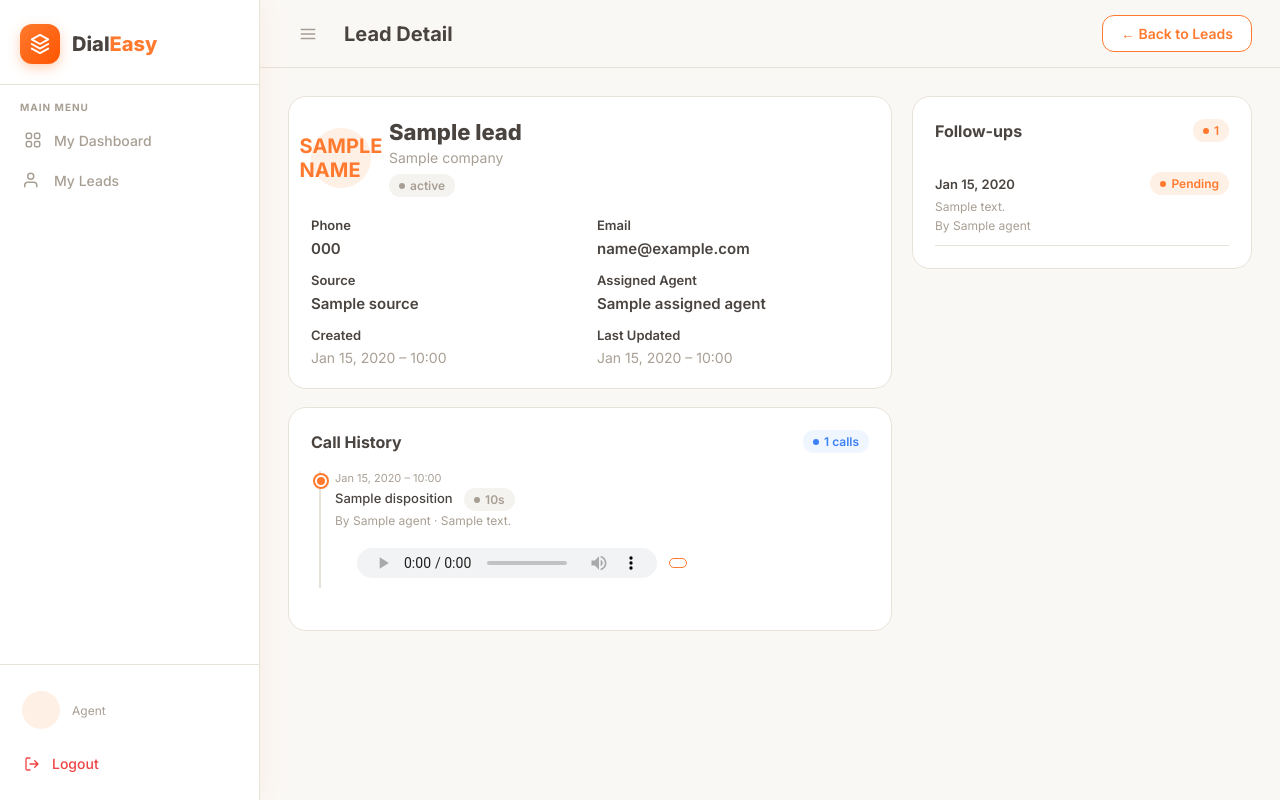
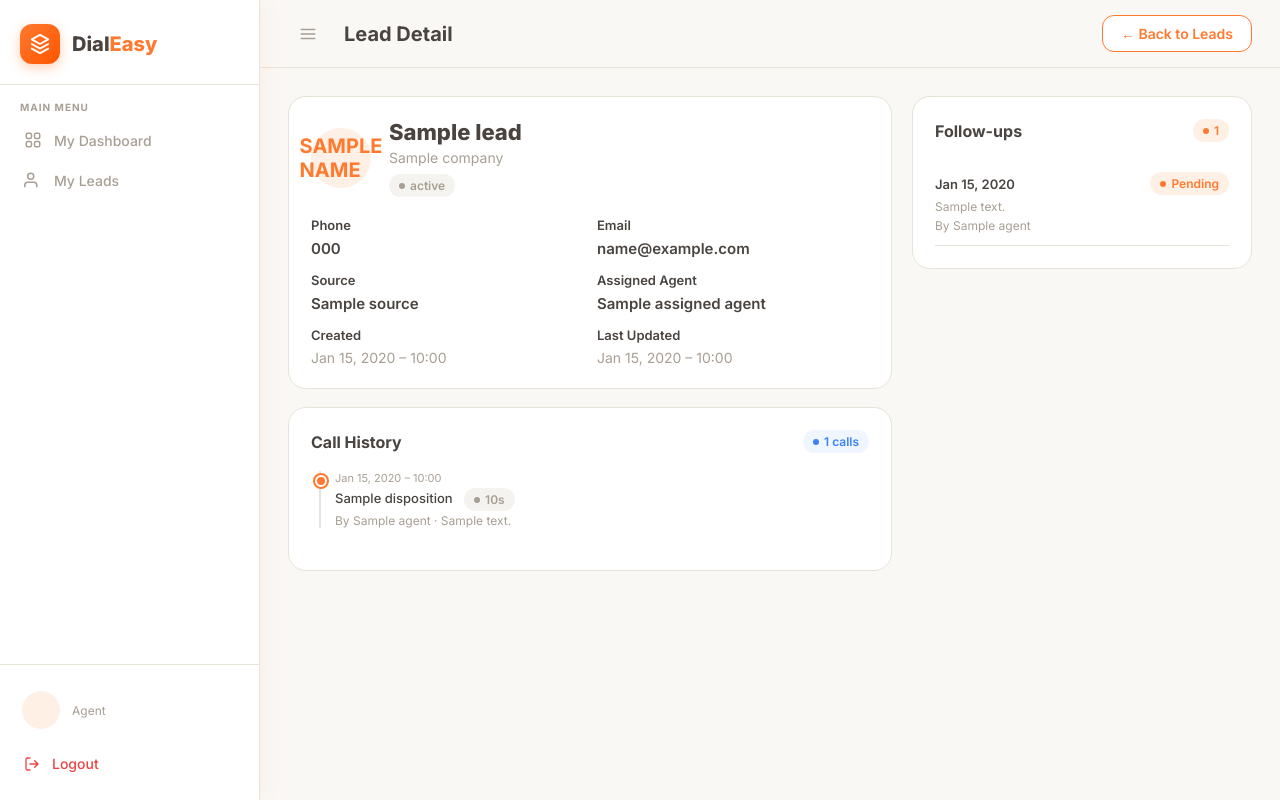
Before and after one commit to Shiwa45/DialEasy, a Django app: template templates/leads/lead_detail.html in a window 1280 px wide. Run offline with Django 5.2, Linux system fonts and the light colour scheme; the template is opened without the code that fills it: most values are stand-ins (such as "Sample title", 1, 10 or a date in 2020).

Commit message:
first commit

```diff
--- a/leads/templates/leads/lead_detail.html
+++ b/leads/templates/leads/lead_detail.html
@@ -70,29 +70,6 @@
             <span class="badge badge-gray" style="margin-left:8px;">{{ call.duration|default:0 }}s</span>
           </div>
           <div class="timeline-sub">By {{ call.agent.get_full_name|default:call.agent.username }}{% if call.notes %} · {{ call.notes|truncatewords:12 }}{% endif %}</div>
-          {% if call.recording_url %}
-          <div style="margin-top:10px;padding:10px;background:var(--gray-100);border-radius:8px;display:flex;align-items:center;gap:12px;">
-            <i class="fas fa-microphone" style="color:var(--orange);"></i>
-            <audio controls style="height:30px;">
-              <source src="{{ call.recording_url }}" type="audio/mpeg">
-              Your browser does not support the audio element.
-            </audio>
-            <a href="{{ call.recording_url }}" download class="btn-secondary" style="padding:4px 8px;font-size:12px;">
-              <i class="fas fa-download"></i>
-            </a>
-          </div>
-          {% elif call.recording %}
-          <div style="margin-top:10px;padding:10px;background:var(--gray-100);border-radius:8px;display:flex;align-items:center;gap:12px;">
-            <i class="fas fa-microphone" style="color:var(--orange);"></i>
-            <audio controls style="height:30px;">
-              <source src="{{ call.recording.url }}" type="audio/mpeg">
-              Your browser does not support the audio element.
-            </audio>
-            <a href="{{ call.recording.url }}" download class="btn-secondary" style="padding:4px 8px;font-size:12px;">
-              <i class="fas fa-download"></i>
-            </a>
-          </div>
-          {% endif %}
         </div>
         {% endfor %}
       </div>
--- a/templates/leads/lead_detail.html
+++ b/templates/leads/lead_detail.html
@@ -201,19 +201,6 @@
                 <div class="d-flex align-items-center gap-2">
                   {% if call.duration %}<span style="font-size:11px;color:#94A3B8;">{{ call.duration }}s</span>{% endif %}
                   <span style="font-size:11px;color:#94A3B8;">{{ call.call_date|date:"d M Y, g:i A" }}</span>
-                  {% if call.recording_url %}
-                  <a href="{{ call.recording_url }}" target="_blank"
-                     class="icon-btn" title="Play Recording"
-                     style="width:26px;height:26px;font-size:13px;color:var(--brand-green);">
-                    <i class="bi bi-play-circle"></i>
-                  </a>
-                  {% elif call.recording %}
-                  <a href="{{ call.recording.url }}" target="_blank"
-                     class="icon-btn" title="Play Recording"
-                     style="width:26px;height:26px;font-size:13px;color:var(--brand-green);">
-                    <i class="bi bi-play-circle"></i>
-                  </a>
-                  {% endif %}
                 </div>
               </div>
               {% if call.remarks %}<p style="font-size:13px;color:#475569;margin-top:6px;line-height:1.6;">{{ call.remarks }}</p>{% endif %}
```
